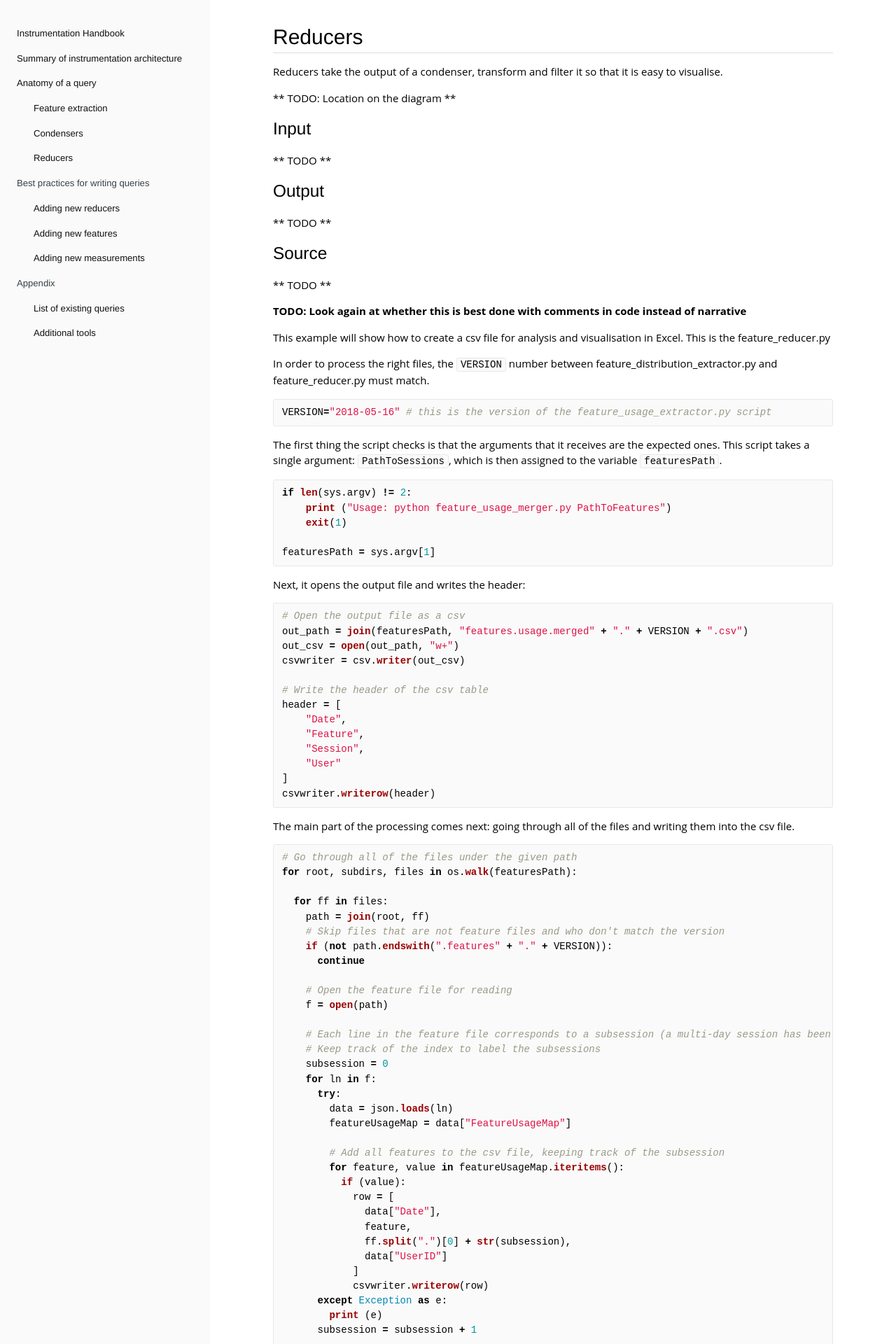
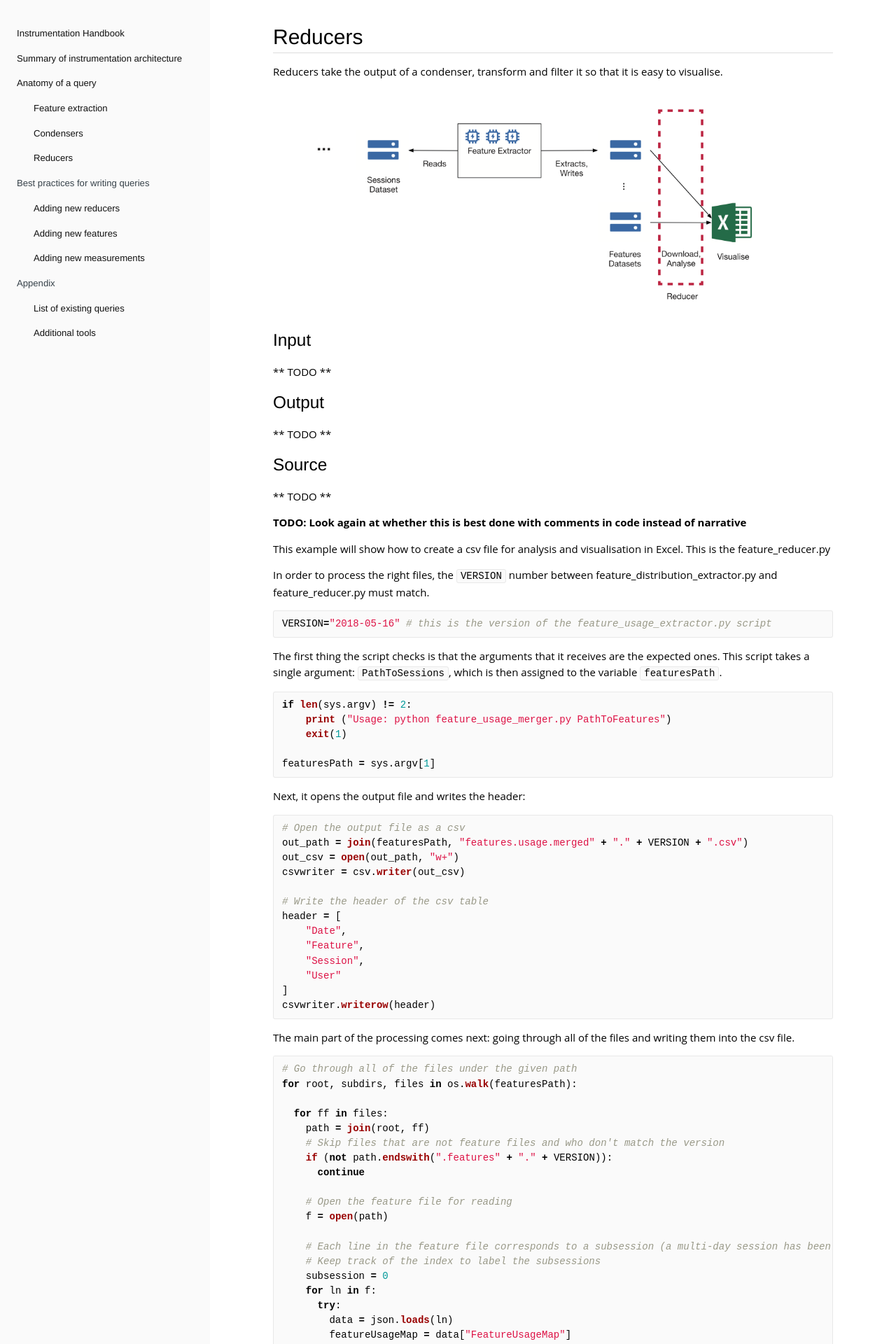
Before and after one commit to DynamoDS/Coulomb, a Jekyll site: the page built from docs/pages/03-anatomy-of-a-query/03-reducers.md, in a window 1280 px wide. Shown: the top 1920 px of the page at 70% size. Built offline with Jekyll 4.4.1, drawn with Linux system fonts in a browser that asks for light colours.

Commit message:
Update 03-reducers.md

```diff
--- a/docs/pages/03-anatomy-of-a-query/03-reducers.md
+++ b/docs/pages/03-anatomy-of-a-query/03-reducers.md
@@ -6,7 +6,7 @@ permalink: /03-anatomy-of-a-query/03-reducers/
 
 Reducers take the output of a condenser, transform and filter it so that it is easy to visualise.
 
-** TODO: Location on the diagram **
+[![](/Coulomb/assets/instrumentation_pipeline_reducer.png)](/Coulomb/assets/instrumentation_pipeline_reducer.png)
 
 ## Input
 
```
